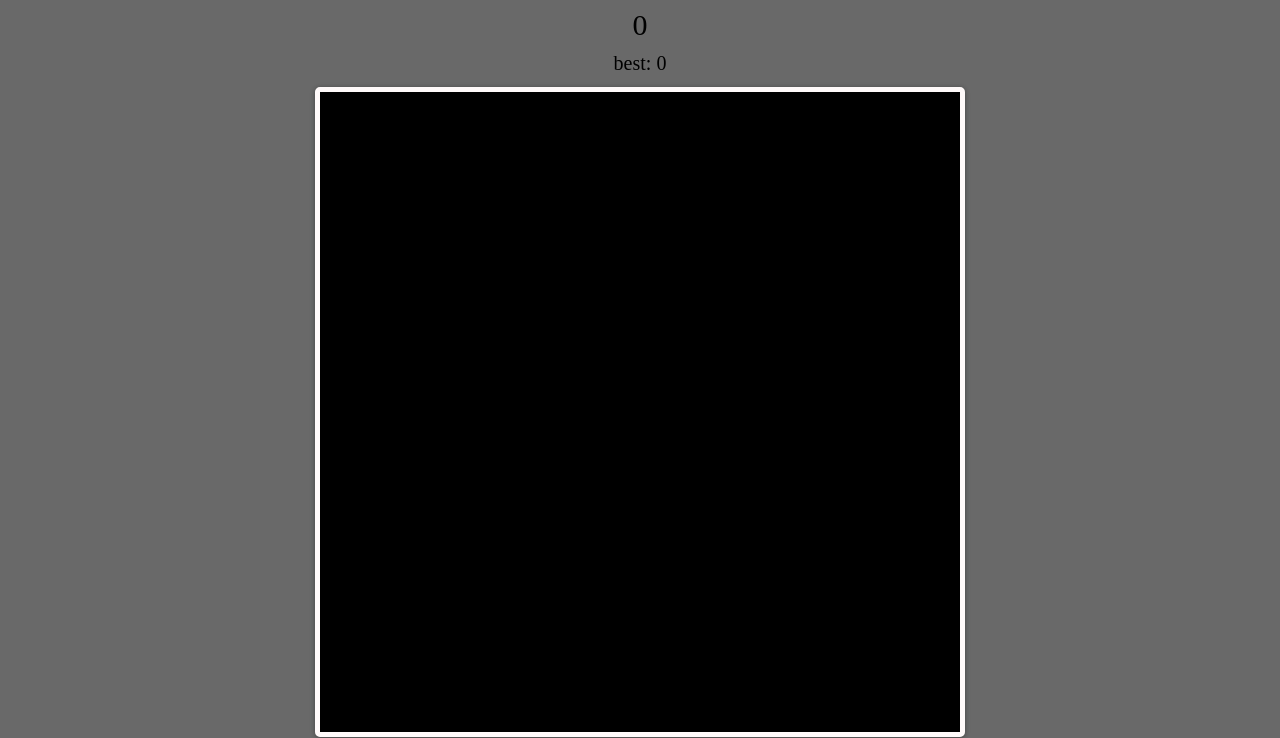
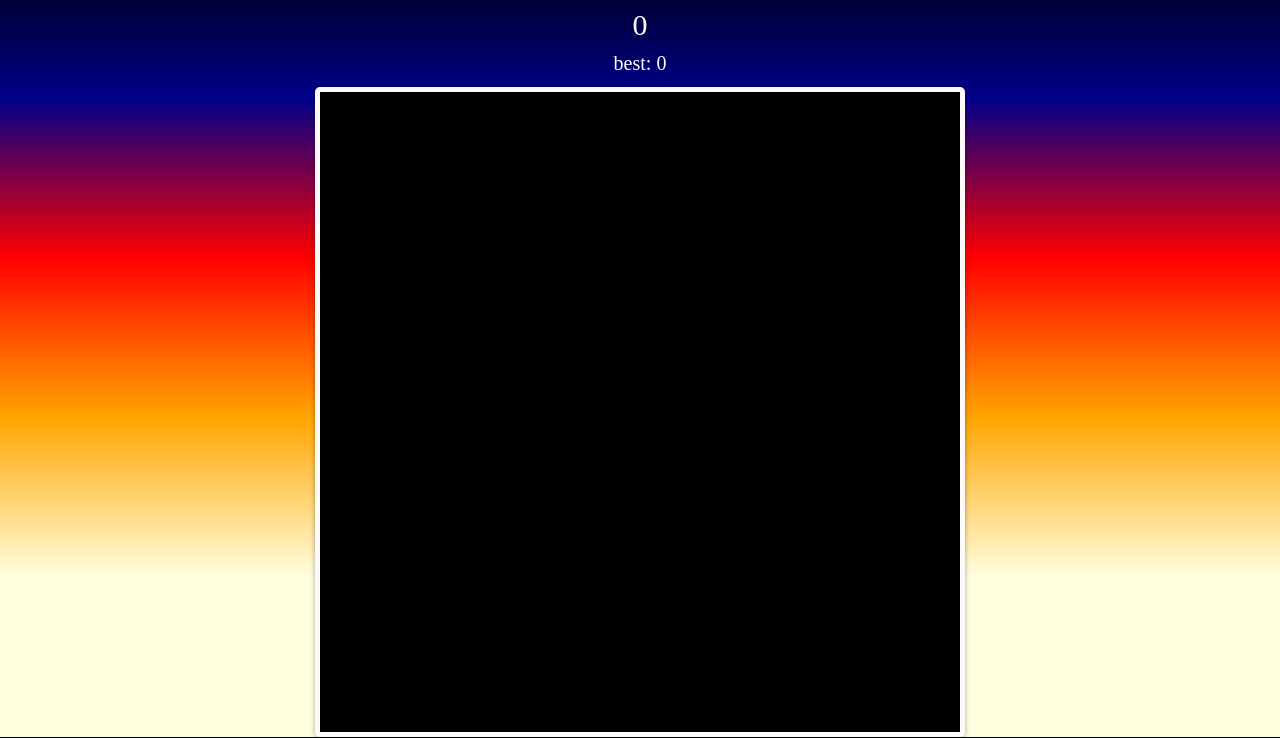
Before and after one commit to adrian-hernandez/new-chase, a plain HTML site: page theChase.html in a window 1280 px wide. Shown: the part 62-800 px from the top of the page. Drawn offline with Linux system fonts and the light colour scheme.

Commit message:
Apply linear gradient to background

```diff
--- a/chaseStyle.css
+++ b/chaseStyle.css
@@ -1,6 +1,7 @@
 body {
   margin: 0px;
-  background-color: dimgray;
+  background: linear-gradient(black, darkblue,
+    red, orange, lightyellow, lightyellow);
 }
 
 #trollStyle{
@@ -38,14 +39,14 @@ body {
   margin-top: 10px;
   font-style: bold;
   text-align: center;
-  color: black;
+  color: white;
 }
 #bestScore {
   font-size: 20px;
   margin-top: 10px;
   font-style: bold;
   text-align: center;
-  color: black;
+  color: white;
 }
 #container {
   width: 50vw;
```
